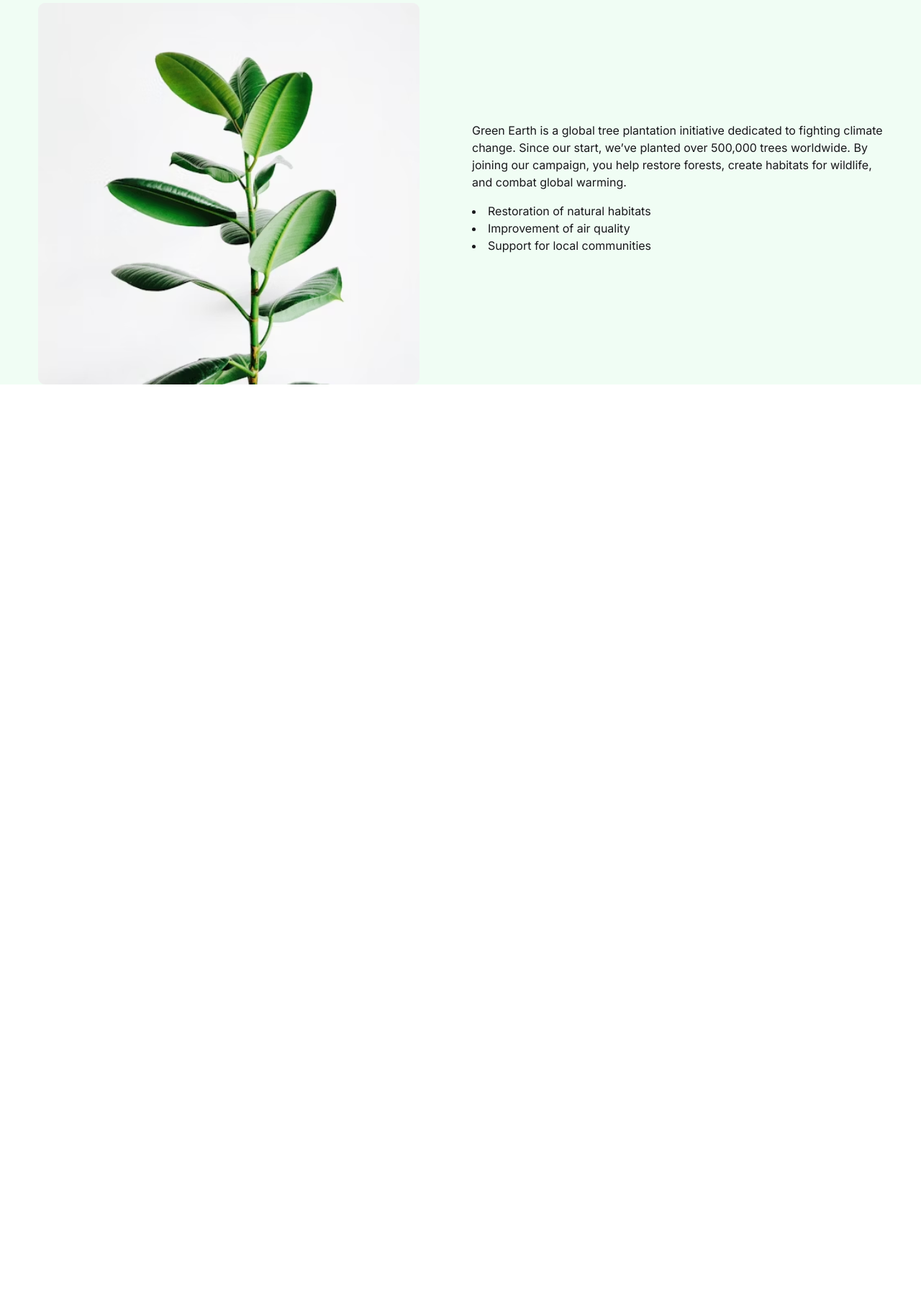
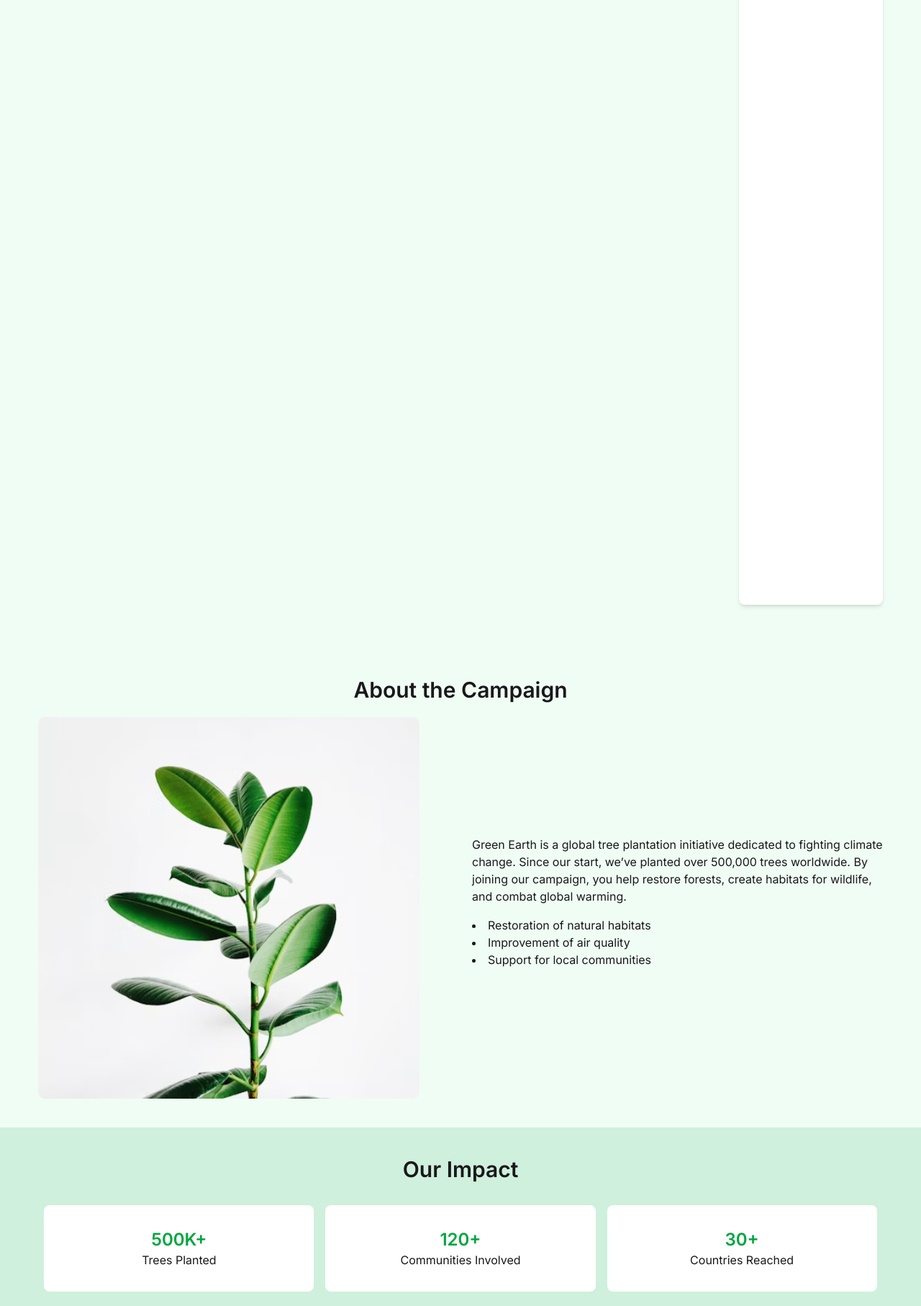
Before and after one commit to Tanvir-programmer/green-earth, a plain HTML site: page index.html in a window 1280 px wide. Shown: the part 618-2432 px from the top of the page at 72% size. Before the commit the page ends 1192 px from the top, so only its background shows below. Drawn offline with nearby package versions, Linux system fonts and the light colour scheme; no server answers.

Commit message:
design almost finished !

```diff
--- a/index.html
+++ b/index.html
@@ -99,24 +99,29 @@
         Choose Your Trees
       </h2>
       <div
-        class="bg-[#f0fdf4] w-11/12 mx-auto flex justify-between gap-8 items-center"
+        class="bg-[#f0fdf4] w-11/12 mx-auto flex justify-between gap-4 items-start"
       >
-        <div class="category-section">
+        <div class="category-section w-[200px] p-4 rounded-lg shadow-md">
           <h2 class="font-semibold text-3xl py-4">Categories</h2>
           <div id="categories-container"></div>
         </div>
-        <div id="plant-container" class="grid grid-cols-3 gap-4 flex-1"></div>
+        <div
+          id="plant-container"
+          class="grid grid-cols-3 gap-4 place-items-stretch flex-1 w-full"
+        ></div>
 
         <div
-          class="font-semibold text-3xl py-4 bg-white h-full flex items-center px-4 rounded-lg"
+          class="font-semibold text-xl py-4 bg-white min-h-[1000px] px-4 rounded-lg w-[200px] shadow-md"
         >
           Your Cart
         </div>
       </div>
 
       <!-- campaign section starts here  -->
-      <section class="my-10 w-11/12 mx-auto">
-        <h2 class="my-5 text-3xl font-semibold">About the Campaign</h2>
+      <section class="mt-10 w-11/12 mx-auto py-10">
+        <h2 class="my-5 text-3xl font-semibold text-center">
+          About the Campaign
+        </h2>
         <div class="flex justify-between items-center gap-8">
           <div class="flex-1"><img src="./assets/about.png" alt="about" /></div>
           <div class="flex-1">
@@ -135,6 +140,24 @@
         </div>
       </section>
     </main>
+    <section class="bg-[#cff0dc] pt-10 pb-5">
+      <h2 class="font-semibold text-3xl text-center">Our Impact</h2>
+      <div class="flex justify-between items-center w-11/12 mx-auto mt-8">
+        <div class="bg-white p-8 rounded-lg text-center flex-1 mx-2">
+          <h2 class="text-green-600 text-2xl font-semibold">500K+</h2>
+          <p>Trees Planted</p>
+        </div>
+        <div class="bg-white p-8 rounded-lg text-center flex-1 mx-2">
+          <h2 class="text-green-600 text-2xl font-semibold">120+</h2>
+          <p>Communities Involved</p>
+        </div>
+        <div class="bg-white p-8 rounded-lg text-center flex-1 mx-2">
+          <h2 class="text-green-600 text-2xl font-semibold">30+</h2>
+          <p>Countries Reached</p>
+        </div>
+      </div>
+    </section>
+    <!-- footer section starts here  -->
     <script src="./script.js"></script>
   </body>
 </html>
--- a/script.js
+++ b/script.js
@@ -28,7 +28,7 @@ const displayPLants = (plants) => {
   plants.forEach((plant) => {
     const plantDiv = document.createElement("div");
     plantDiv.innerHTML = `
-      <div>
+      <div class="p-3 border border-gray-200 rounded-lg shadow-sm w-[230px] h-full">
         <img src="${plant.plant_image || plant.image}" alt="" />
         <h3 class="font-semibold text-xl mt-2">${
           plant.plant_name || plant.name
@@ -40,7 +40,7 @@ const displayPLants = (plants) => {
           </h5>
           <h5 class="font-medium">৳${plant.price || "N/A"}</h5>
         </div>
-        <button class="btn btn-primary bg-green-600 rounded-[50px] w-full mt-4">
+        <button id="p" class="btn btn-primary bg-green-600 rounded-[50px] w-full mt-4">
           Add to Cart
         </button>
       </div>
@@ -56,7 +56,7 @@ const displayCategories = (categories) => {
      <div>
           <div class="">
             <div
-              class="text-xl my-4 hover:bg-green-600 w-[250px] rounded-lg pl-3 p-2"
+              class="text-xl my-4 hover:bg-green-600 w-[20S0px] rounded-lg pl-3 p-2"
             >
               ${category.category_name}
             </div>
```
